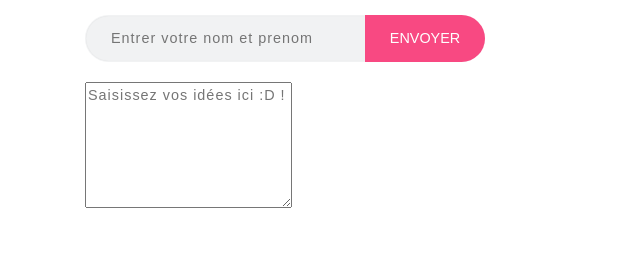
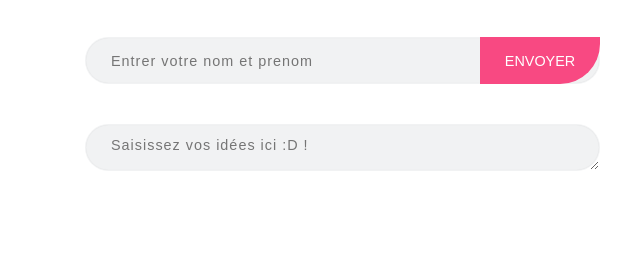
Before and after one commit to mbaron2/Peanuts, a plain HTML site: page index.html in a window 1280 px wide. Shown: the part 348-612 px from the top of the page, 0-635 px from the left. Drawn offline with nearby package versions, Linux system fonts and the light colour scheme.

Commit message:
change width

```diff
--- a/01-comming-soon/css/styles.css
+++ b/01-comming-soon/css/styles.css
@@ -115,17 +115,22 @@ b.light-color{ color: #444; }
 
 .main-content .title{ margin-bottom: 15px; }
 
-.main-content .email-input-area{ margin: 40px 0 20px; position: relative; width: 400px; height: 47px; }
+.main-content .email-input-area{ margin: 40px 0 20px; position: relative; width: 100%; height: 47px; }
+.text-input-area{ margin: 40px 0 20px; position: relative; height: 47px; width: 100%}
 
 .main-content .email-input-area .email-input{ width: 100%; position: absolute; top: 0; bottom: 0; left: 0;
 	border-radius: 40px; border: 0; outline: 0; padding: 0 140px 0 25px; transition: all .2s; background: #F1F2F3;
+	box-shadow: inset 0 0 1px rgba(0,0,0,.1); border: 1px solid transparent; }
+
+.text-input{ width: 100%; position: absolute; top: 0; bottom: 0; left: 0;
+	border-radius: 40px; border: 0; outline: 0; padding: 10px 140px 0 25px; transition: all .2s; background: #F1F2F3;
 	box-shadow: inset 0 0 1px rgba(0,0,0,.1); border: 1px solid transparent; }
 
 .main-content .email-input-area .email-input:focus{ border-color: #f89fbc; }
 
 
 .main-content .email-input-area .submit-btn{ width: 120px; text-align: center; position: absolute; top: 0; bottom: 0; right: 0; font-size: .9em;
-	border-radius: 0 40px 40px 0; transition: all .3s; background: #F84982; color: #fff; }
+	border-radius: 0 0px 40px 0; transition: all .3s; background: #F84982; color: #fff; }
 
 .main-content .email-input-area .submit-btn:hover{ background: #e40b52; }
 
--- a/index.html
+++ b/index.html
@@ -47,8 +47,8 @@
 										<input class="email-input" name="prenom" type="text" placeholder="Entrer votre nom et prenom"/>
 										<button class="submit-btn" name="submit" type="submit"><b>ENVOYER </b></button>
 									</div>
-									<div>
-										<textarea id="comment" name="comment"rows="5" placeholder="Saisissez vos idées ici :D !"></textarea>
+									<div class="text-input-area">
+										<textarea class="text-input" id="comment" name="comment"rows="5" placeholder="Saisissez vos idées ici :D !"></textarea>
 									</div>
 									<div class="form-group">
 								</br>
```
